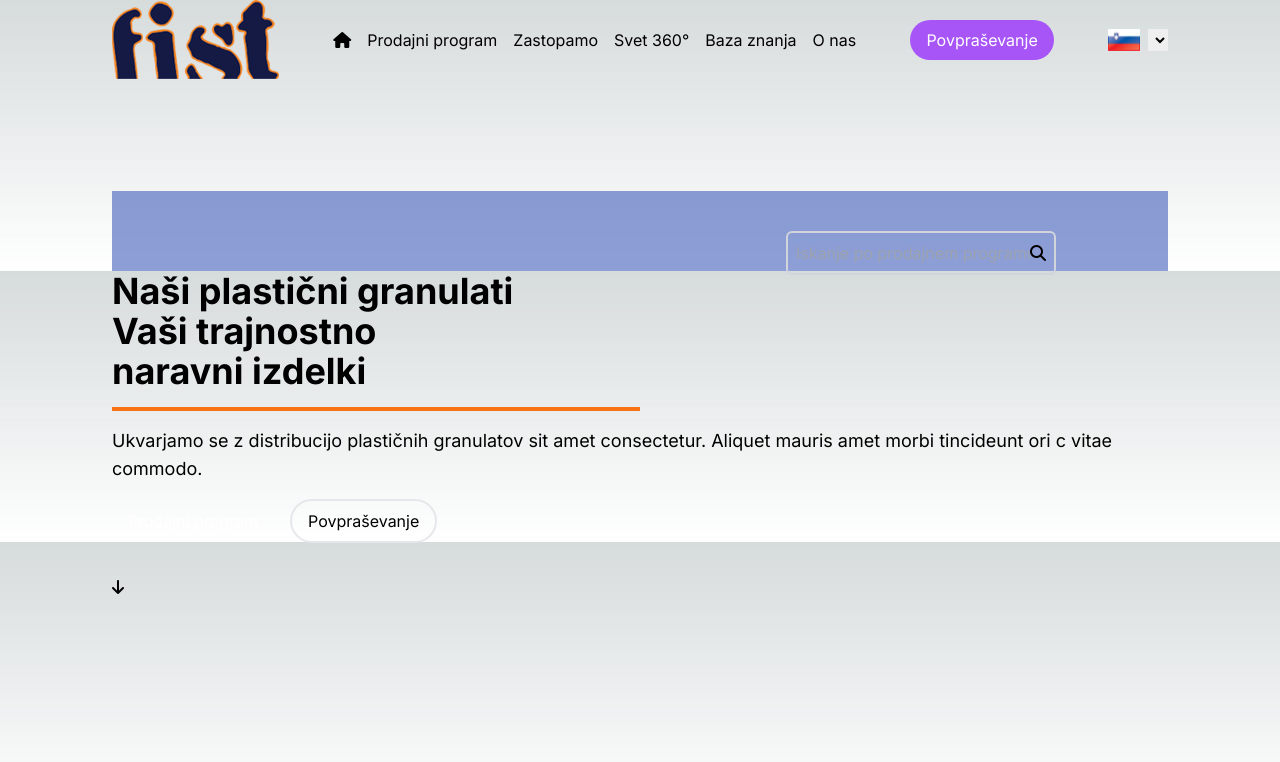
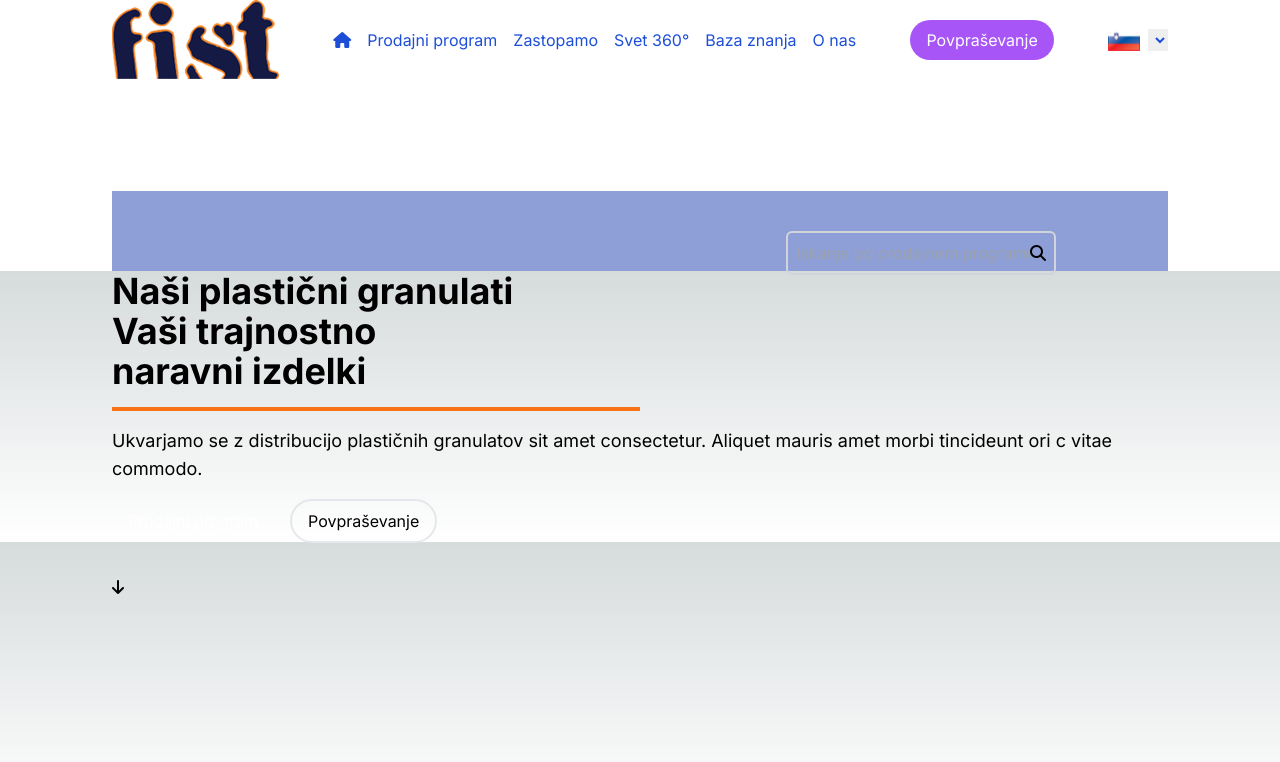
Before and after one commit to jurecapuder/humanfrog_fist, a Next.js app: page / in a window 1280 px wide. Shown: the top 762 px of the page. Built offline with nearby package versions, Linux system fonts and the light colour scheme.

Commit message:
Update page.js styling and header color

```diff
--- a/src/app/page.js
+++ b/src/app/page.js
@@ -4,8 +4,8 @@ import "@fortawesome/fontawesome-free/css/all.min.css";
 
 export default function Home() {
   return (
-    <div className="App px-28">
-      <header className="flex items-center justify-between">
+    <div className="App px-28 bg-white">
+      <header className="flex items-center justify-between text-blue-700">
         <Image src="/fist.png" alt="Company Logo" width={167} height={79} />
 
         <nav>
```
